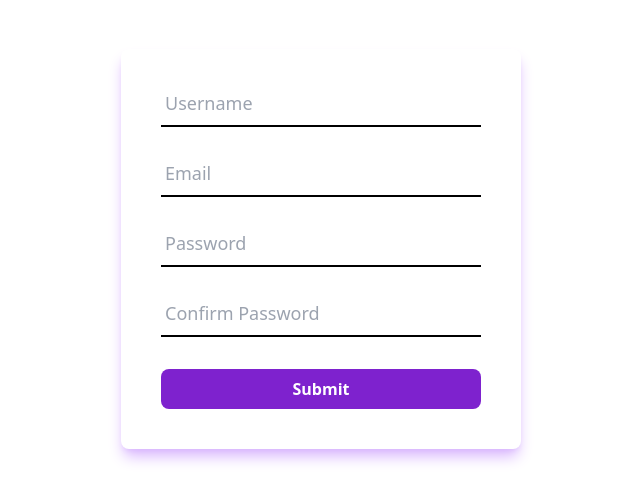
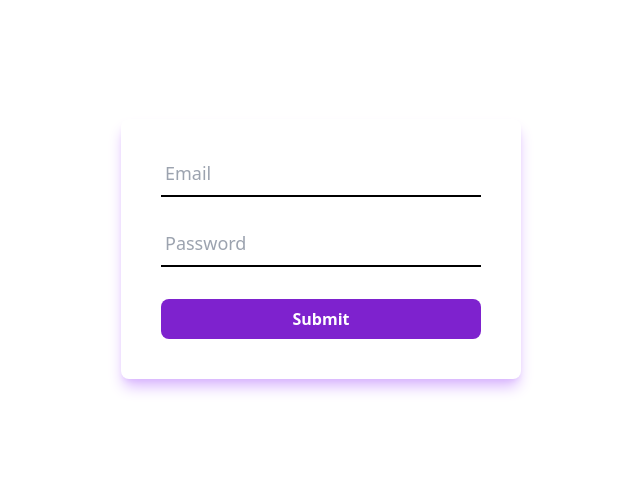
Before and after one commit to RoshanRv/REST-API, a Next.js app in the folder client/: page /auth/login in a window 1280 px wide. Shown: the part 151-652 px from the top of the page, without its empty margins (319-959 px from the left). Built offline with nearby package versions, Linux system fonts and the light colour scheme.

Commit message:
login page updated

```diff
--- a/client/pages/auth/login.tsx
+++ b/client/pages/auth/login.tsx
@@ -3,13 +3,8 @@ import { object, string, TypeOf } from "zod"
 import { zodResolver } from "@hookform/resolvers/zod"
 
 const UserSchema = object({
-    username: string().min(1, "Username Is Required"),
     password: string().min(6, "Too Short!!!"),
-    passwordConfirmation: string().min(1, "Password Is Required"),
     email: string().email("Invalid Email").min(1, "Email Is Required"),
-}).refine((data) => data.password == data.passwordConfirmation, {
-    message: "Password Doesn't Match",
-    path: ["passwordConfirmation"],
 })
 
 type UserInput = TypeOf<typeof UserSchema>
@@ -28,24 +23,6 @@ const login = () => {
     return (
         <div className="flex justify-center items-center min-h-screen">
             <form className="bg-white p-10 rounded-lg shadow-lg shadow-purple-300 w-max flex flex-col gap-y-8">
-                <div className="relative ">
-                    <input
-                        required
-                        type={"text"}
-                        {...register("username")}
-                        className=" p-1 border-b-2 focus:border-purple-700 border-black text-lg outline-0 peer placeholder:text-transparent bg-transparent w-80"
-                        placeholder="name"
-                    />
-                    <label className="text-gray-400 text-sm absolute left-1 transition-all -top-5 peer-placeholder-shown:top-0 peer-focus:text-purple-700 peer-placeholder-shown:text-lg select-none pointer-events-none peer-focus:-top-5 peer-focus:text-sm">
-                        Username
-                    </label>
-                    {errors.username && (
-                        <p className="py-2 text-red-500">
-                            {errors.username.message as string}
-                        </p>
-                    )}
-                </div>
-
                 <div className="relative ">
                     <input
                         required
@@ -82,24 +59,6 @@ const login = () => {
                     )}
                 </div>
 
-                <div className="relative ">
-                    <input
-                        required
-                        type={"password"}
-                        {...register("passwordConfirmation")}
-                        className=" p-1 border-b-2 focus:border-purple-700 border-black text-lg outline-0 peer placeholder:text-transparent bg-transparent w-80"
-                        placeholder="name"
-                    />
-                    <label className="text-gray-400 text-sm absolute left-1 transition-all -top-5 peer-placeholder-shown:top-0 peer-focus:text-purple-700 peer-placeholder-shown:text-lg select-none pointer-events-none peer-focus:-top-5 peer-focus:text-sm">
-                        Confirm Password
-                    </label>
-                    {errors.passwordConfirmation && (
-                        <p className="py-2 text-red-500">
-                            {errors.passwordConfirmation.message as string}
-                        </p>
-                    )}
-                </div>
-
                 <button
                     onClick={handleSubmit(onSubmit)}
                     className="w-full py-2 text-white bg-purple-700 rounded-lg capitalize font-semibold cursor-pointer"
```
